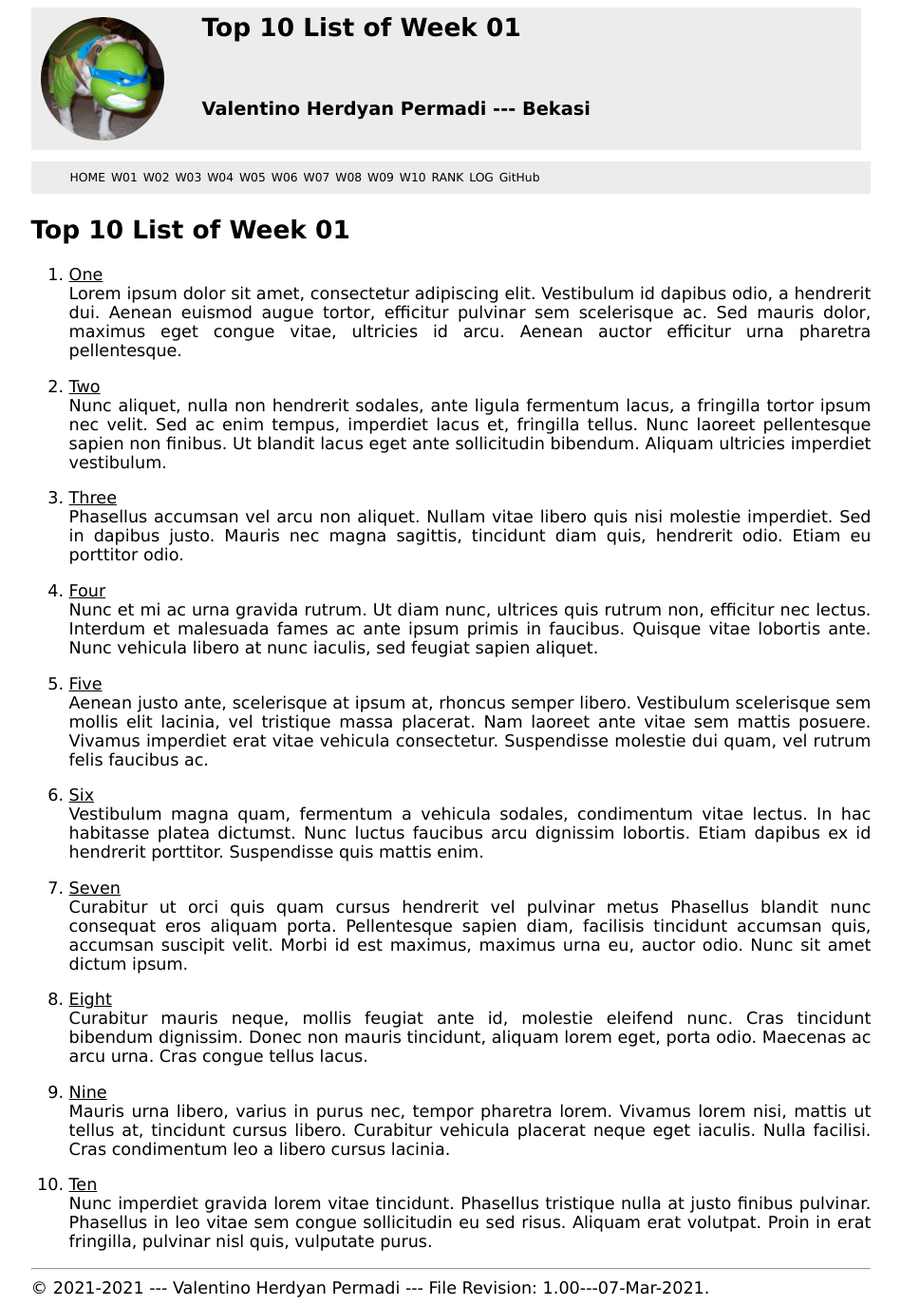
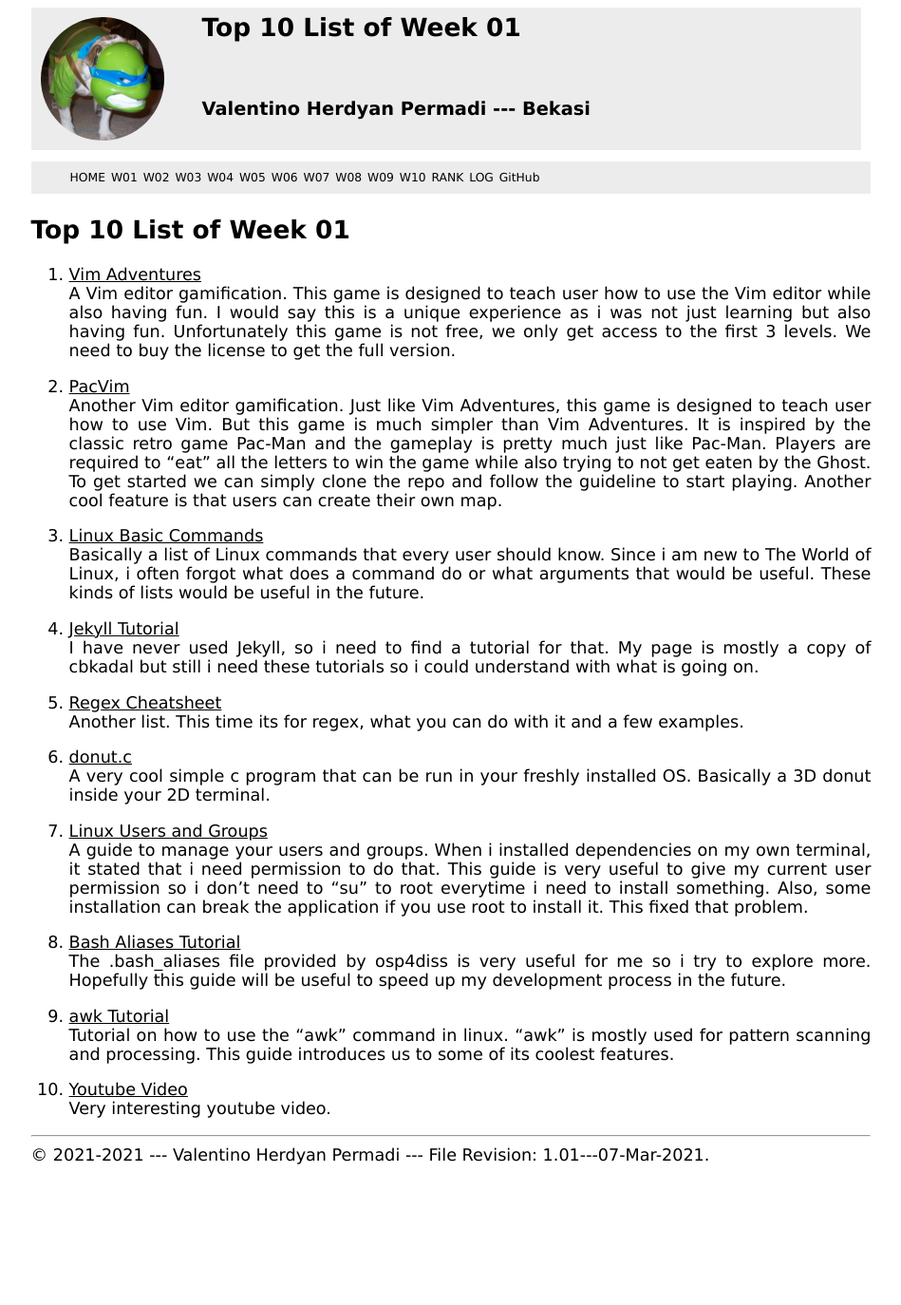
Before and after one commit to valentinohp/os211, a Jekyll site: the page built from w01.md, in a window 1280 px wide. Shown: the whole page at 95% size, without its empty margins (165-1114 px from the left). Built offline with Jekyll 4.4.1, drawn with Linux system fonts in a browser that asks for light colours; our own code applies the rules of GitHub Pages for plain Markdown files; after the commit the page ends 1234 px from its top, so only the background shows below that.

Commit message:
Added top 10 for w01, updated mylog.txt

```diff
--- a/TXT/mylog.txt
+++ b/TXT/mylog.txt
@@ -17,3 +17,5 @@ ZCZC W01 120    L22 Youtube : Watching vtuber to relax
 ZCZC W01 15     L15 Assignment #5 : Trying Demos bash script
 ZCZC W01 10     L16 Assignment #6 : Editing this file
 ZCZC W01 120    L05 GSGS related : Learning jekyll and ATM on cbkadal and HardJoe
+ZCZC W01 120    L17 Assignment #7 : Finding and adding links to my top 10
+ZCZC W01 30     L18 Assignment #8 : Learn regex and bash basics
--- a/TXT/myrank.txt
+++ b/TXT/myrank.txt
@@ -5,3 +5,6 @@ ZCZC W01 HardJoe
 ZCZC W01 jojonicho
 ZCZC W01 ansqee
 ZCZC W01 stevensim226
+ZCZC W01 irfancen
+ZCZC W01 hori75
+ZCZC W01 dnswd
--- a/_config.yml
+++ b/_config.yml
@@ -1,5 +1,5 @@
 title:       "Operating Systems 2021-1 (OS211)"
-version:     "1.00---07-Mar-2021"
+version:     "1.01---07-Mar-2021"
 copyright:   "2021-2021"
 description: >-
   Menggokil!
--- a/_includes/head.html
+++ b/_includes/head.html
@@ -13,4 +13,5 @@
   <!-- link href="{{ site.baseurl }}/assets/css/css.css" rel="stylesheet" type="text/css" title="Style" -->
   <!-- link href="/assets/css/css.css" rel="stylesheet" type="text/css" title="Style" -->
   <link href="{{ site.baseurl }}/assets/css/style.css" rel="stylesheet" type="text/css" title="Style">
+  <link rel="icon" href="{{ site.baseurl }}/assets/images/resize-option.png">
 </head>
--- a/w01.md
+++ b/w01.md
@@ -5,72 +5,53 @@ permalink: /W01/
 
 # Top 10 List of Week 01
 
-1. [One](https://en.wikipedia.org/wiki/1)<br>
-Lorem ipsum dolor sit amet, consectetur adipiscing elit.
-Vestibulum id dapibus odio, a hendrerit dui.
-Aenean euismod augue tortor, efficitur pulvinar sem scelerisque ac.
-Sed mauris dolor, maximus eget congue vitae, ultricies id arcu.
-Aenean auctor efficitur urna pharetra pellentesque.
+1. [Vim Adventures](https://vim-adventures.com)<br>
+A Vim editor gamification.
+This game is designed to teach user how to use the Vim editor while also having fun.
+I would say this is a unique experience as i was not just learning but also having fun.
+Unfortunately this game is not free, we only get access to the first 3 levels.
+We need to buy the license to get the full version.
 
-2. [Two](https://en.wikipedia.org/wiki/2)<br>
-Nunc aliquet, nulla non hendrerit sodales, ante ligula fermentum lacus, a fringilla tortor ipsum nec velit.
-Sed ac enim tempus, imperdiet lacus et, fringilla tellus.
-Nunc laoreet pellentesque sapien non finibus.
-Ut blandit lacus eget ante sollicitudin bibendum.
-Aliquam ultricies imperdiet vestibulum.
+2. [PacVim](https://github.com/jmoon018/PacVim)<br>
+Another Vim editor gamification.
+Just like Vim Adventures, this game is designed to teach user how to use Vim.
+But this game is much simpler than Vim Adventures.
+It is inspired by the classic retro game Pac-Man and the gameplay is pretty much just like Pac-Man.
+Players are required to "eat" all the letters to win the game while also trying to not get eaten by the Ghost.
+To get started we can simply clone the repo and follow the guideline to start playing.
+Another cool feature is that users can create their own map.
 
-3. [Three](https://en.wikipedia.org/wiki/3)<br>
-Phasellus accumsan vel arcu non aliquet.
-Nullam vitae libero quis nisi molestie imperdiet.
-Sed in dapibus justo.
-Mauris nec magna sagittis, tincidunt diam quis, hendrerit odio.
-Etiam eu porttitor odio.
+3. [Linux Basic Commands](https://www.hostinger.com/tutorials/linux-commands)<br>
+Basically a list of Linux commands that every user should know.
+Since i am new to The World of Linux, i often forgot what does a command do or what arguments that would be useful.
+These kinds of lists would be useful in the future.
 
-4. [Four](https://en.wikipedia.org/wiki/4)<br>
-Nunc et mi ac urna gravida rutrum.
-Ut diam nunc, ultrices quis rutrum non, efficitur nec lectus.
-Interdum et malesuada fames ac ante ipsum primis in faucibus.
-Quisque vitae lobortis ante.
-Nunc vehicula libero at nunc iaculis, sed feugiat sapien aliquet.
+4. [Jekyll Tutorial](https://jekyllrb.com/tutorials/video-walkthroughs/)<br>
+I have never used Jekyll, so i need to find a tutorial for that.
+My page is mostly a copy of cbkadal but still i need these tutorials so i could understand with what is going on.
 
-5. [Five](https://en.wikipedia.org/wiki/5)<br>
-Aenean justo ante, scelerisque at ipsum at, rhoncus semper libero.
-Vestibulum scelerisque sem mollis elit lacinia, vel tristique massa placerat.
-Nam laoreet ante vitae sem mattis posuere.
-Vivamus imperdiet erat vitae vehicula consectetur.
-Suspendisse molestie dui quam, vel rutrum felis faucibus ac.
+5. [Regex Cheatsheet](https://medium.com/factory-mind/regex-tutorial-a-simple-cheatsheet-by-examples-649dc1c3f285)<br>
+Another list. This time its for regex, what you can do with it and a few examples.
 
-6. [Six](https://en.wikipedia.org/wiki/6)<br>
-Vestibulum magna quam, fermentum a vehicula sodales, condimentum vitae lectus.
-In hac habitasse platea dictumst.
-Nunc luctus faucibus arcu dignissim lobortis.
-Etiam dapibus ex id hendrerit porttitor.
-Suspendisse quis mattis enim.
+6. [donut.c](https://www.a1k0n.net/2011/07/20/donut-math.html)<br>
+A very cool simple c program that can be run in your freshly installed OS.
+Basically a 3D donut inside your 2D terminal.
 
-7. [Seven](https://en.wikipedia.org/wiki/7)<br>
-Curabitur ut orci quis quam cursus hendrerit vel pulvinar metus
-Phasellus blandit nunc consequat eros aliquam porta.
-Pellentesque sapien diam, facilisis tincidunt accumsan quis, accumsan suscipit velit.
-Morbi id est maximus, maximus urna eu, auctor odio.
-Nunc sit amet dictum ipsum.
+7. [Linux Users and Groups](https://www.linode.com/docs/guides/linux-users-and-groups/)<br>
+A guide to manage your users and groups.
+When i installed dependencies on my own terminal, it stated that i need permission to do that.
+This guide is very useful to give my current user permission so i don't need to "su" to root everytime i need to install something.
+Also, some installation can break the application if you use root to install it.
+This fixed that problem.
 
-8. [Eight](https://en.wikipedia.org/wiki/8)<br>
-Curabitur mauris neque, mollis feugiat ante id, molestie eleifend nunc.
-Cras tincidunt bibendum dignissim.
-Donec non mauris tincidunt, aliquam lorem eget, porta odio.
-Maecenas ac arcu urna.
-Cras congue tellus lacus.
+8. [Bash Aliases Tutorial](https://opensource.com/article/19/7/bash-aliases#:~:text=A%20Bash%20alias%20is%20a,be%20loaded%20by%20%24HOME%2F.)<br>
+The .bash_aliases file provided by osp4diss is very useful for me so i try to explore more.
+Hopefully this guide will be useful to speed up my development process in the future.
 
-9. [Nine](https://en.wikipedia.org/wiki/9)<br>
-Mauris urna libero, varius in purus nec, tempor pharetra lorem.
-Vivamus lorem nisi, mattis ut tellus at, tincidunt cursus libero.
-Curabitur vehicula placerat neque eget iaculis.
-Nulla facilisi.
-Cras condimentum leo a libero cursus lacinia.
+9. [awk Tutorial](https://www.howtogeek.com/562941/how-to-use-the-awk-command-on-linux/)<br>
+Tutorial on how to use the "awk" command in linux.
+"awk" is mostly used for pattern scanning and processing.
+This guide introduces us to some of its coolest features.
 
-10. [Ten](https://en.wikipedia.org/wiki/10)<br>
-Nunc imperdiet gravida lorem vitae tincidunt.
-Phasellus tristique nulla at justo finibus pulvinar.
-Phasellus in leo vitae sem congue sollicitudin eu sed risus.
-Aliquam erat volutpat.
-Proin in erat fringilla, pulvinar nisl quis, vulputate purus.
+10. [Youtube Video](https://www.youtube.com/watch?v=FU2cyLDnMlo)<br>
+Very interesting youtube video.
```
Also changed, not shown: assets/images/resize-option.png (added).
